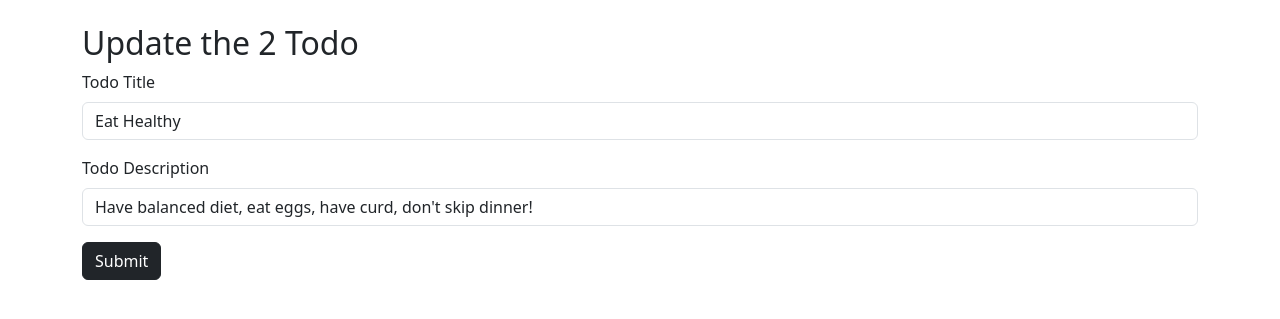
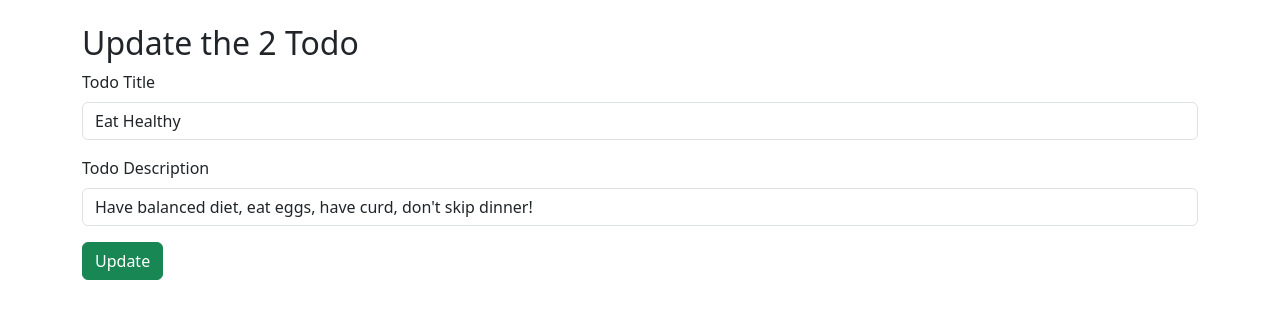
Before and after one commit to Abhishek99GIT/Todo-lists-with-Python-Flask, a Flask app: page /update/2 in a window 1280 px wide. Shown: the part 56-375 px from the top of the page. Run offline with Flask 3, Linux system fonts and the light colour scheme.

Commit message:
2nd commit

```diff
--- a/templates/update.html
+++ b/templates/update.html
@@ -11,7 +11,7 @@
       <label for="desc" class="form-label">Todo Description</label>
       <input type="text" class="form-control" id="desc" name="desc" value="{{todo.desc}}"  >
     </div>
-    <button type="submit" class="btn btn-dark">Submit</button>
+    <button type="submit" class="btn btn-success">Update</button>
   </form>
 </div>
 
```
